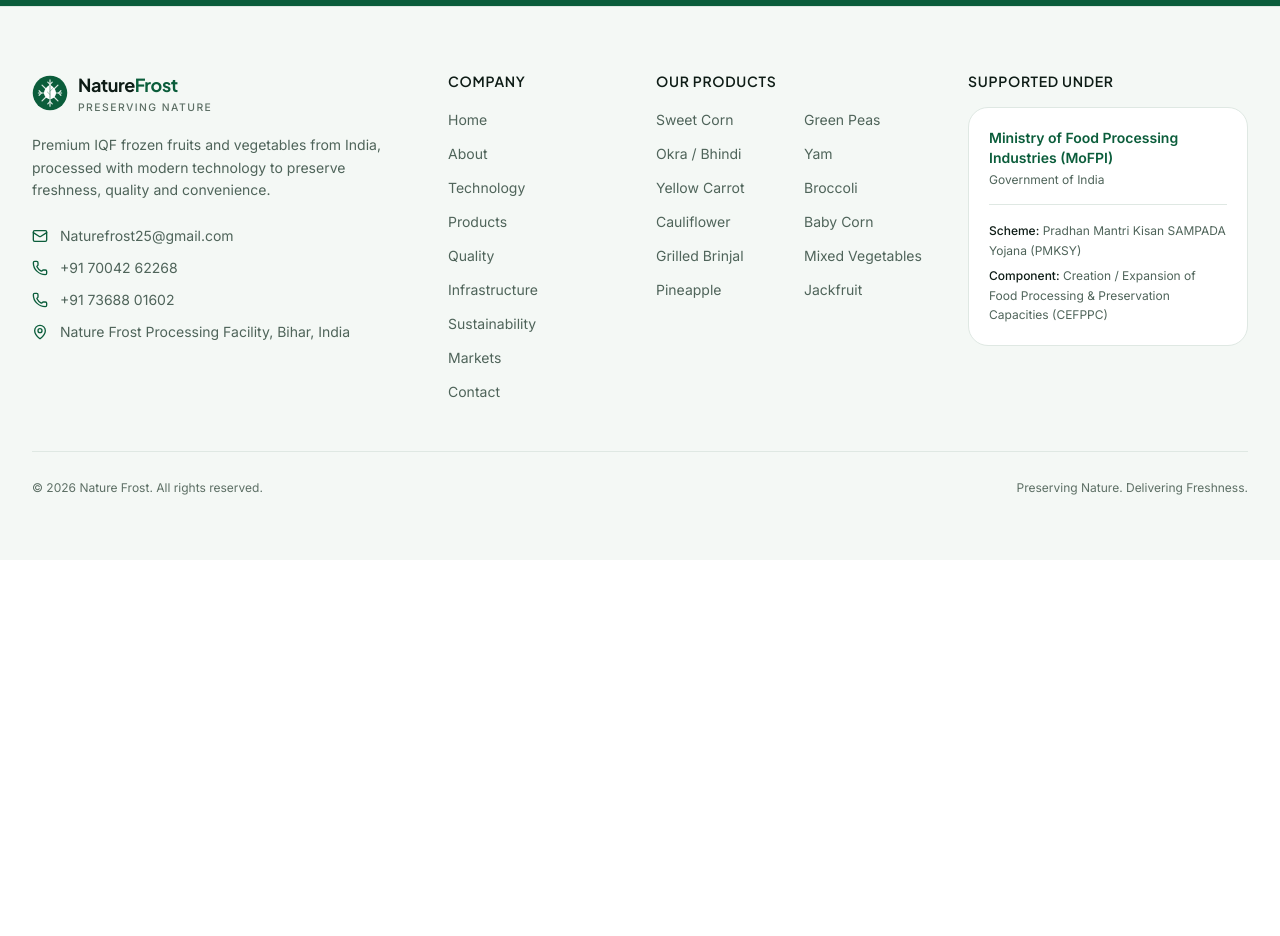
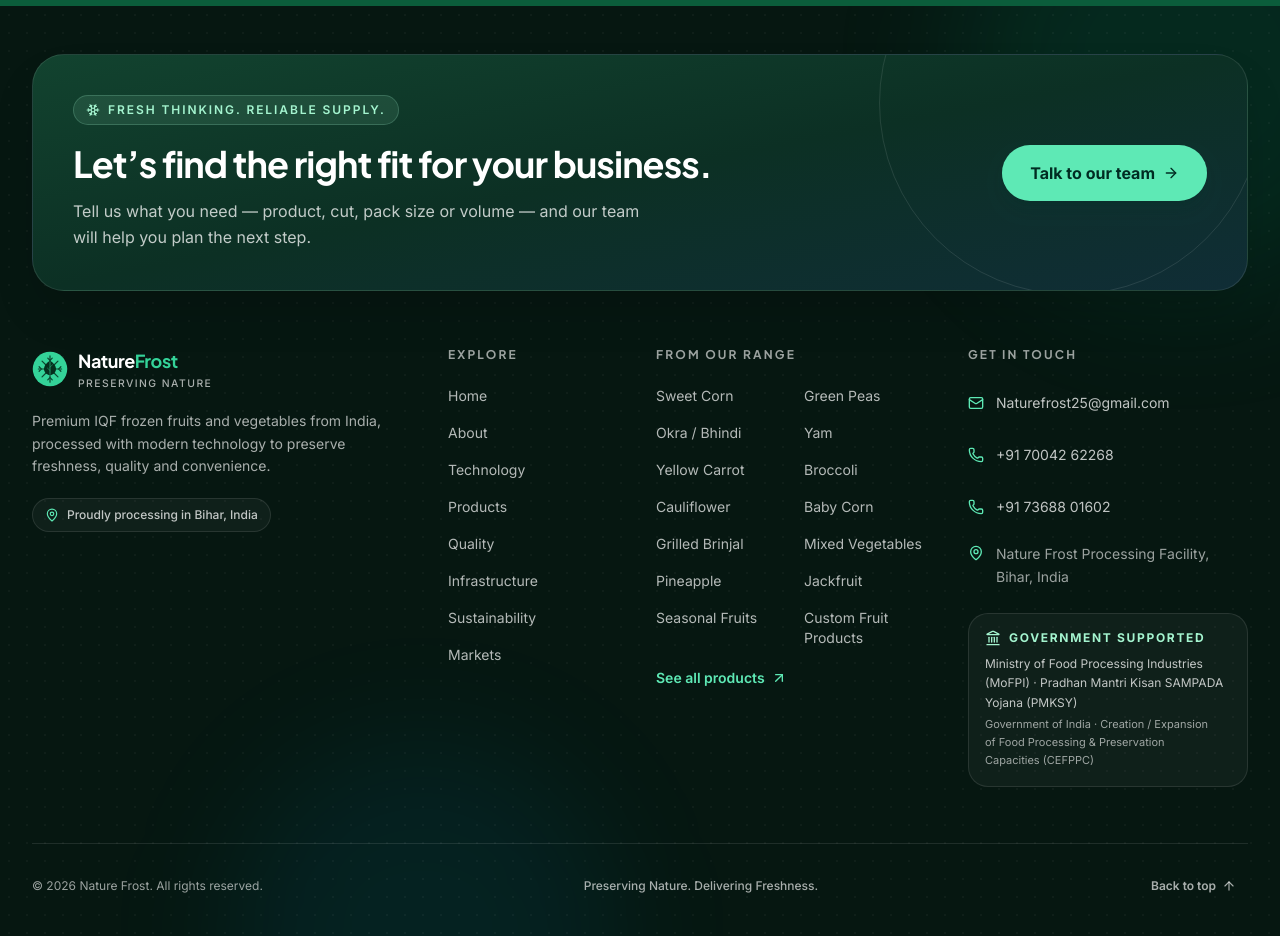
Before and after one commit to nileshshukla3011/nature-frost-website, a Next.js app: page /products in a window 1280 px wide. Shown: the part 4140-5076 px from the top of the page. Before the commit the page ends 4700 px from the top, so only its background shows below. Built offline with nearby package versions, Linux system fonts and the light colour scheme.

Commit message:
Prepare site for custom domain hosting

```diff
--- a/app/globals.css
+++ b/app/globals.css
@@ -236,6 +236,15 @@
    COMPONENT UTILITIES
    ========================================================================== */
 @layer utilities {
+  .footer-surface {
+    --primary: #34d399;
+    --primary-hover: #6ee7b7;
+    --primary-soft: #113b2b;
+    --primary-foreground: #052e1d;
+    background-color: #061711;
+    color: #f8fafc;
+  }
+
   .bg-hero-tint {
     background-color: var(--hero-tint);
   }
--- a/components/layout/Footer.tsx
+++ b/components/layout/Footer.tsx
@@ -1,11 +1,16 @@
 import Link from "next/link";
 import {
+  ArrowRight,
+  ArrowUp,
+  ArrowUpRight,
   Facebook,
   Instagram,
+  Landmark,
   Linkedin,
   Mail,
   MapPin,
   Phone,
+  Snowflake,
   Twitter,
 } from "lucide-react";
 import { formattedAddress, navigation, site } from "@/lib/site";
@@ -22,51 +27,65 @@
 
 export function Footer() {
   const year = new Date().getFullYear();
-
-  // Only render icons for platforms that actually have a URL configured.
   const socialLinks = (
     Object.entries(site.social) as [keyof typeof socialIcons, string][]
   ).filter(([, url]) => url);
 
   return (
-    <footer className="border-t border-border bg-surface">
-      <Container className="py-14 lg:py-16">
-        <div className="grid gap-10 md:grid-cols-2 lg:grid-cols-12 lg:gap-8">
-          {/* Brand + contact */}
-          <div className="lg:col-span-4">
-            <Logo showTagline />
-            <p className="mt-5 max-w-sm text-sm leading-relaxed text-muted-foreground">
-              {site.shortDescription}
+    <footer className="footer-surface relative isolate overflow-hidden">
+      <div
+        aria-hidden="true"
+        className="pointer-events-none absolute inset-0 -z-10 overflow-hidden"
+      >
+        <span className="absolute -right-32 -top-40 h-[28rem] w-[28rem] rounded-full bg-emerald-400/10 blur-3xl" />
+        <span className="absolute -bottom-48 left-[18%] h-96 w-96 rounded-full bg-sky-400/[0.07] blur-3xl" />
+        <div className="absolute inset-0 opacity-[0.035] [background-image:radial-gradient(#fff_1px,transparent_1px)] [background-size:18px_18px]" />
+      </div>
+
+      <Container className="pb-7 pt-8 sm:pb-8 sm:pt-10 lg:pt-12">
+        <section className="relative overflow-hidden rounded-[2rem] border border-white/10 bg-gradient-to-br from-[#12432f] via-[#0c3024] to-[#102d36] p-6 shadow-2xl shadow-black/20 sm:p-9 lg:p-10">
+          <div
+            aria-hidden="true"
+            className="pointer-events-none absolute -right-12 -top-24 h-64 w-64 rounded-full border border-white/10 sm:-right-4 sm:-top-36 sm:h-96 sm:w-96"
+          />
+          <div className="relative flex flex-col gap-7 sm:gap-8 lg:flex-row lg:items-center lg:justify-between">
+            <div className="max-w-2xl">
+              <p className="inline-flex items-center gap-2 rounded-full border border-emerald-200/20 bg-emerald-200/10 px-3 py-1.5 text-xs font-semibold uppercase tracking-[0.16em] text-emerald-200">
+                <Snowflake className="h-3.5 w-3.5" aria-hidden="true" />
+                Fresh thinking. Reliable supply.
               </p>
-
-            <div className="mt-6 space-y-3 text-sm">
-              <a
-                href={`mailto:${site.email}`}
-                className="flex items-start gap-3 text-muted-foreground transition-colors hover:text-primary"
-              >
-                <Mail className="mt-0.5 h-4 w-4 shrink-0 text-primary" />
-                <span className="break-all">{site.email}</span>
-              </a>
-
-              {site.phones.map((phone) => (
-                <a
-                  key={phone.tel}
-                  href={`tel:${phone.tel}`}
-                  className="flex items-start gap-3 text-muted-foreground transition-colors hover:text-primary"
-                >
-                  <Phone className="mt-0.5 h-4 w-4 shrink-0 text-primary" />
-                  <span>{phone.display}</span>
-                </a>
-              ))}
-
-              <p className="flex items-start gap-3 text-muted-foreground">
-                <MapPin className="mt-0.5 h-4 w-4 shrink-0 text-primary" />
-                <span>{formattedAddress()}</span>
+              <h2 className="mt-4 text-3xl font-bold leading-tight tracking-tight text-white sm:text-4xl">
+                Let’s find the right fit for your business.
+              </h2>
+              <p className="mt-3 max-w-xl text-sm leading-relaxed text-white/75 sm:text-base">
+                Tell us what you need — product, cut, pack size or volume — and
+                our team will help you plan the next step.
               </p>
             </div>
 
+            <Link
+              href="/contact"
+              className="group inline-flex min-h-12 shrink-0 items-center justify-center gap-2 rounded-full bg-emerald-300 px-6 py-3 text-sm font-bold text-emerald-950 shadow-lg shadow-emerald-950/20 transition-all hover:-translate-y-0.5 hover:bg-emerald-200 focus-visible:outline-2 focus-visible:outline-offset-4 focus-visible:outline-emerald-200 sm:min-h-14 sm:px-7 sm:text-base"
+            >
+              Talk to our team
+              <ArrowRight className="h-4 w-4 transition-transform group-hover:translate-x-1" />
+            </Link>
+          </div>
+        </section>
+
+        <div className="grid gap-x-8 gap-y-11 border-b border-white/10 py-12 sm:grid-cols-2 lg:grid-cols-12 lg:gap-8 lg:py-14">
+          <div className="lg:col-span-4">
+            <Logo showTagline inverted />
+            <p className="mt-5 max-w-sm text-sm leading-relaxed text-white/65">
+              {site.shortDescription}
+            </p>
+            <p className="mt-5 inline-flex items-center gap-2 rounded-full border border-white/10 bg-white/[0.04] px-3 py-2 text-xs font-medium text-white/75">
+              <MapPin className="h-3.5 w-3.5 text-emerald-300" />
+              Proudly processing in Bihar, India
+            </p>
+
             {socialLinks.length > 0 && (
-              <div className="mt-6 flex gap-2">
+              <div className="mt-6 flex gap-2.5">
                 {socialLinks.map(([platform, url]) => {
                   const SocialIcon = socialIcons[platform];
                   return (
@@ -76,7 +95,7 @@
                       target="_blank"
                       rel="noopener noreferrer"
                       aria-label={`${site.name} on ${platform}`}
-                      className="flex h-9 w-9 items-center justify-center rounded-full border border-border text-muted-foreground transition-colors hover:border-primary hover:text-primary"
+                      className="flex h-10 w-10 items-center justify-center rounded-full border border-white/15 bg-white/[0.04] text-white/75 transition-colors hover:border-emerald-300/60 hover:bg-emerald-300/10 hover:text-emerald-200 focus-visible:outline-2 focus-visible:outline-offset-2 focus-visible:outline-emerald-200"
                     >
                       <SocialIcon className="h-4 w-4" />
                     </a>
@@ -86,79 +105,104 @@
             )}
           </div>
 
-          {/* Sitemap */}
-          <div className="lg:col-span-2">
-            <h3 className="text-sm font-semibold uppercase tracking-wider text-foreground">
-              Company
+          <nav aria-label="Footer company links" className="lg:col-span-2">
+            <h3 className="text-xs font-bold uppercase tracking-[0.18em] text-white/60">
+              Explore
             </h3>
-            <ul className="mt-4 space-y-2.5">
-              {navigation.map((item) => (
+            <ul className="mt-5 space-y-3">
+              {navigation
+                .filter((item) => item.href !== "/contact")
+                .map((item) => (
                   <li key={item.href}>
                     <Link
                       href={item.href}
-                    className="text-sm text-muted-foreground transition-colors hover:text-primary"
+                      className="inline-flex min-h-6 items-center text-sm text-white/70 transition-colors hover:text-emerald-200 focus-visible:rounded-sm focus-visible:outline-2 focus-visible:outline-offset-2 focus-visible:outline-emerald-200"
                     >
                       {item.label}
                     </Link>
                   </li>
                 ))}
             </ul>
-          </div>
+          </nav>
 
-          {/* Product links double as internal SEO signals. */}
-          <div className="lg:col-span-3">
-            <h3 className="text-sm font-semibold uppercase tracking-wider text-foreground">
-              Our Products
+          <nav aria-label="Footer product links" className="lg:col-span-3">
+            <h3 className="text-xs font-bold uppercase tracking-[0.18em] text-white/60">
+              From our range
             </h3>
-            <ul className="mt-4 grid grid-cols-2 gap-x-4 gap-y-2.5 lg:grid-cols-1 xl:grid-cols-2">
-              {products.slice(0, 12).map((product) => (
+            <ul className="mt-5 grid grid-cols-2 gap-x-4 gap-y-3">
+              {products.map((product) => (
                 <li key={product.slug}>
                   <Link
                     href={`/products/#${product.slug}`}
-                    className="text-sm text-muted-foreground transition-colors hover:text-primary"
+                    className="inline-flex min-h-6 items-center text-sm text-white/70 transition-colors hover:text-emerald-200 focus-visible:rounded-sm focus-visible:outline-2 focus-visible:outline-offset-2 focus-visible:outline-emerald-200"
                   >
                     {product.name}
                   </Link>
                 </li>
               ))}
             </ul>
+            <Link
+              href="/products"
+              className="mt-5 inline-flex items-center gap-1.5 text-sm font-semibold text-emerald-300 transition-colors hover:text-emerald-200"
+            >
+              See all products <ArrowUpRight className="h-4 w-4" />
+            </Link>
+          </nav>
+
+          <div className="lg:col-span-3">
+            <h3 className="text-xs font-bold uppercase tracking-[0.18em] text-white/60">
+              Get in touch
+            </h3>
+            <div className="mt-5 space-y-3">
+              <a
+                href={`mailto:${site.email}`}
+                className="flex min-h-10 items-center gap-3 text-sm text-white/75 transition-colors hover:text-emerald-200"
+              >
+                <Mail className="h-4 w-4 shrink-0 text-emerald-300" />
+                <span className="break-all">{site.email}</span>
+              </a>
+              {site.phones.map((phone) => (
+                <a
+                  key={phone.tel}
+                  href={`tel:${phone.tel}`}
+                  className="flex min-h-10 items-center gap-3 text-sm text-white/75 transition-colors hover:text-emerald-200"
+                >
+                  <Phone className="h-4 w-4 shrink-0 text-emerald-300" />
+                  {phone.display}
+                </a>
+              ))}
+              <p className="flex items-start gap-3 pt-1 text-sm leading-relaxed text-white/60">
+                <MapPin className="mt-0.5 h-4 w-4 shrink-0 text-emerald-300" />
+                <span>{formattedAddress()}</span>
+              </p>
             </div>
 
-          {/* Government scheme credit */}
-          <div className="lg:col-span-3">
-            <h3 className="text-sm font-semibold uppercase tracking-wider text-foreground">
-              Supported Under
-            </h3>
-            <div className="mt-4 rounded-2xl border border-border bg-card p-5">
-              <p className="text-sm font-semibold text-primary">
-                {site.government.ministry}
+            <div className="mt-6 rounded-2xl border border-white/10 bg-white/[0.04] p-4">
+              <p className="flex items-center gap-2 text-xs font-bold uppercase tracking-[0.14em] text-emerald-200">
+                <Landmark className="h-4 w-4" />
+                Government supported
               </p>
-              <p className="mt-1 text-xs text-muted-foreground">
-                {site.government.authority}
+              <p className="mt-2 text-xs leading-relaxed text-white/75">
+                {site.government.ministry} · {site.government.scheme}
               </p>
-              <div className="mt-4 space-y-1.5 border-t border-border pt-4">
-                <p className="text-xs leading-relaxed text-muted-foreground">
-                  <span className="font-medium text-foreground">Scheme:</span>{" "}
-                  {site.government.scheme}
-                </p>
-                <p className="text-xs leading-relaxed text-muted-foreground">
-                  <span className="font-medium text-foreground">
-                    Component:
-                  </span>{" "}
-                  {site.government.subScheme}
+              <p className="mt-1 text-[11px] leading-relaxed text-white/60">
+                {site.government.authority} · {site.government.subScheme}
               </p>
             </div>
           </div>
         </div>
-        </div>
 
-        <div className="mt-12 flex flex-col items-center justify-between gap-4 border-t border-border pt-7 sm:flex-row">
-          <p className="text-center text-xs text-faint-foreground sm:text-left">
+        <div className="flex flex-col items-center justify-between gap-3 pt-6 text-center sm:flex-row sm:text-left">
+          <p className="text-xs text-white/60">
             © {year} {site.name}. All rights reserved.
           </p>
-          <p className="text-center text-xs text-faint-foreground sm:text-right">
-            {site.tagline}
-          </p>
+          <p className="text-xs font-medium text-white/65">{site.tagline}</p>
+          <Link
+            href="#main"
+            className="inline-flex min-h-9 items-center gap-1.5 rounded-full px-3 text-xs font-semibold text-white/65 transition-colors hover:bg-white/10 hover:text-white focus-visible:outline-2 focus-visible:outline-offset-2 focus-visible:outline-emerald-200"
+          >
+            Back to top <ArrowUp className="h-3.5 w-3.5" />
+          </Link>
         </div>
       </Container>
     </footer>
```
Lines whose indentation alone changed are shown as unchanged.
